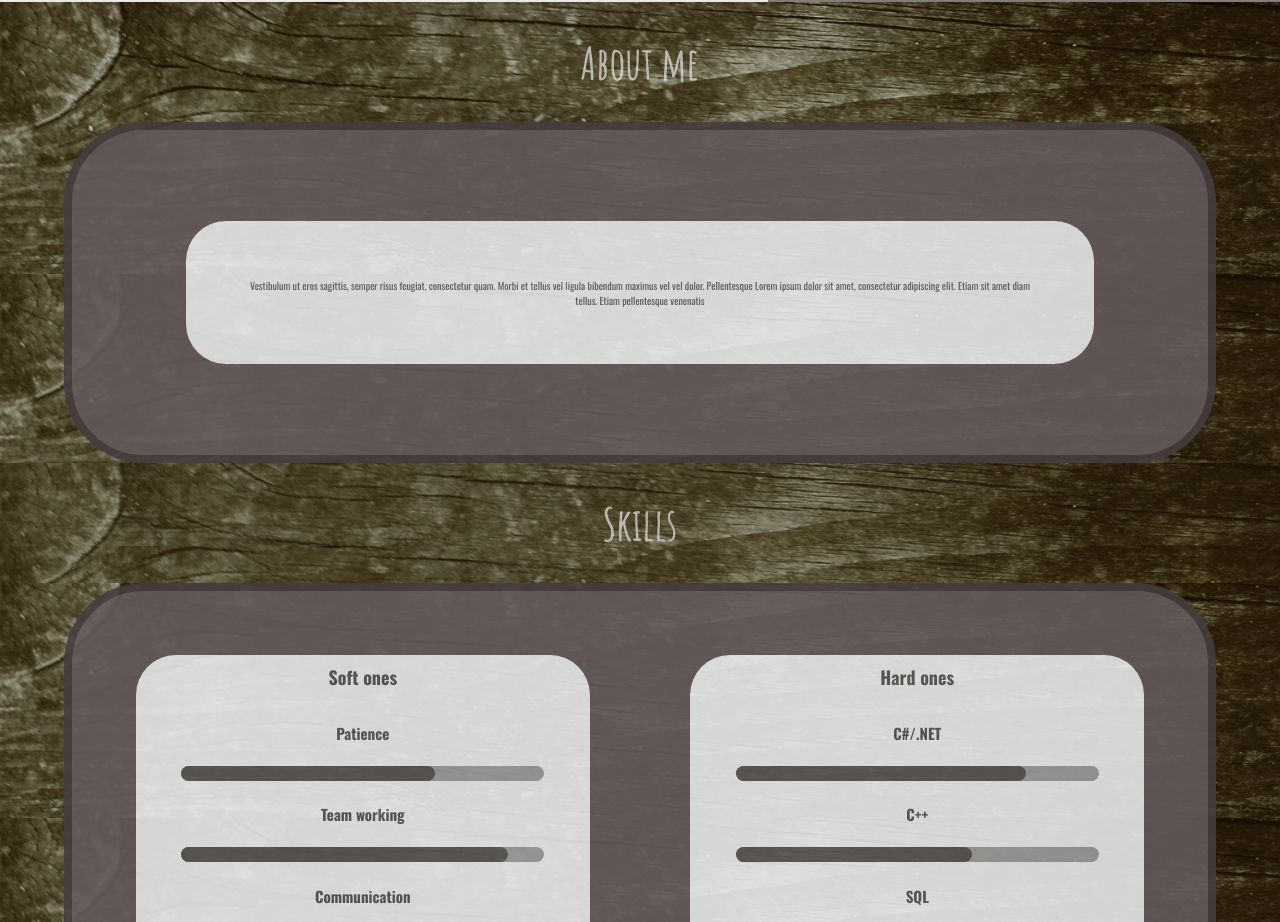
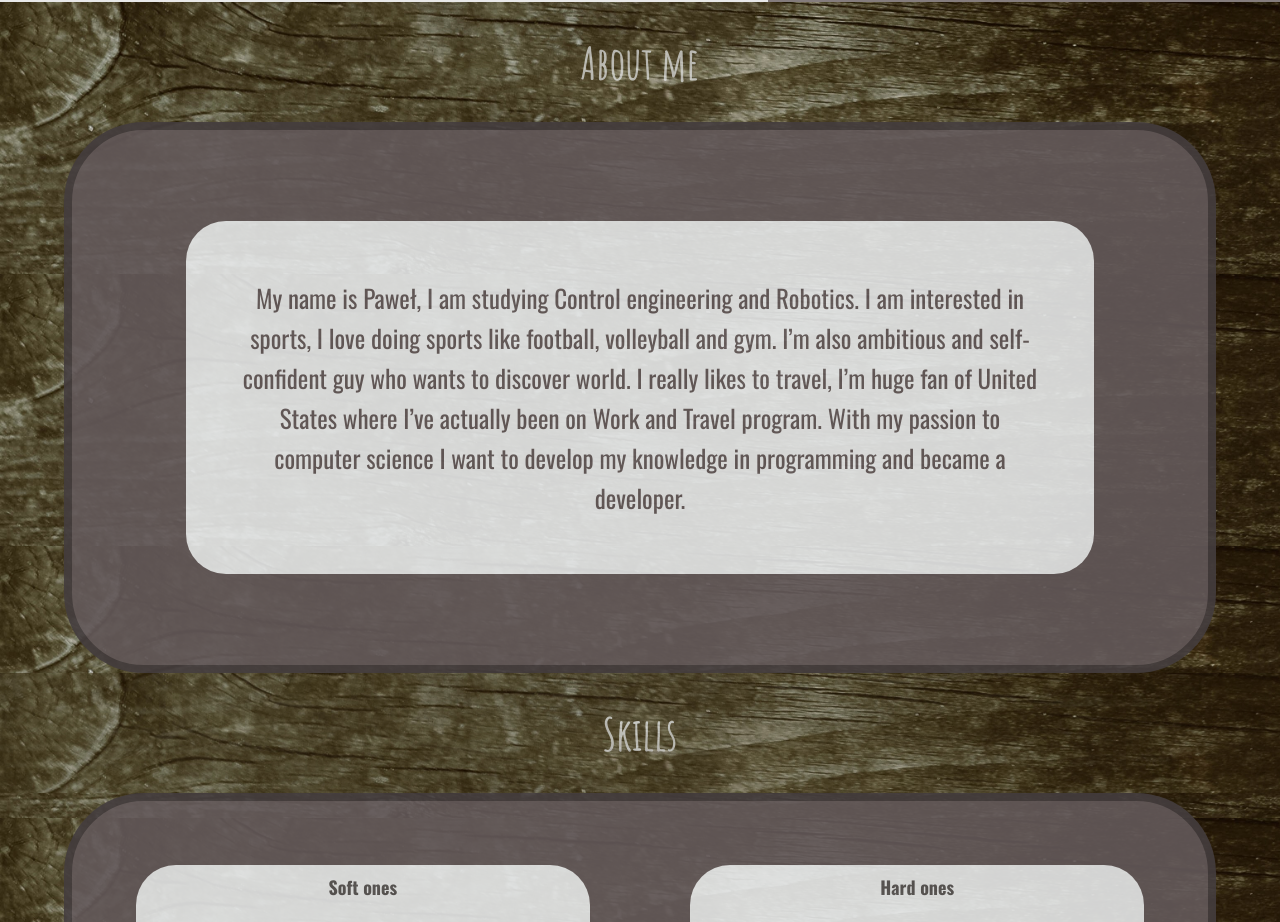
Before and after one commit to PawelPraczyk/Wizytowka-, a plain HTML site: page index.html in a window 1280 px wide. Shown: the part 798-1720 px from the top of the page. Drawn offline with nearby package versions, Linux system fonts and the light colour scheme; grey boxes are pictures that could not be loaded; a web font is replaced by a local one.

Commit message:
Added favicon and changed text about me

```diff
--- a/css/style.css
+++ b/css/style.css
@@ -190,6 +190,8 @@ main {
     border: 1vh solid rgb(68, 61, 62);
     font-family: 'Oswald',
     sans-serif;
+    font-size: 1.3rem;
+    line-height: 2.5rem;
 }
 
 .description {
@@ -471,6 +473,10 @@ footer {
         margin-left: 5%;
         width: 90%;
     }
+    .about-me {
+        font-size: 2.5rem;
+        line-height: 4rem;
+    }
 
     .headers h1 {
         font-size: 8rem;
--- a/index.html
+++ b/index.html
@@ -9,9 +9,10 @@
             integrity="sha384-wvfXpqpZZVQGK6TAh5PVlGOfQNHSoD2xbE+QkPxCAFlNEevoEH3Sl0sibVcOQVnN" crossorigin="anonymous">
         <link href="https://fonts.googleapis.com/css?family=Oswald:400,700&display=swap" rel="stylesheet">
         <link
-            href="https://fonts.googleapis.com/css?family=Amatic+SC:400,700|Dancing+Script:400,700|Indie+Flower|Shadows+Into+Light&display=swap"
-            rel="stylesheet">
+            href="https://fonts.googleapis.com/css?family=Amatic+SC:400,700|Dancing+Script:400,700|Indie+Flower|Shadows+Into+Light&display=swap" rel="stylesheet">
         <link href="https://fonts.googleapis.com/css?family=Farro&display=swap" rel="stylesheet">
+        <link rel="shortcut icon" type="img/png" sizes="16x16" href="img/fav.ico">
+
         <script src="https://ajax.googleapis.com/ajax/libs/jquery/3.4.1/jquery.min.js"></script>
         <script src="js/jquery.scrollTo.min.js"></script>
 
@@ -81,9 +82,10 @@
             </section>
             <section class="about-me" >
                 <div class="description">
-                    Vestibulum ut eros sagittis,
-                    semper risus feugiat, consectetur quam. Morbi et tellus vel ligula bibendum maximus vel vel dolor. Pellentesque
-                    Lorem ipsum dolor sit amet, consectetur adipiscing elit. Etiam sit amet diam tellus. Etiam pellentesque venenatis
+                    My name is Paweł, I am studying Control engineering and Robotics. I am interested in sports, I love doing sports like
+                    football, volleyball and gym. I’m also ambitious and self-confident guy who wants to discover world. I really likes to
+                    travel, I’m huge fan of United States where I’ve actually been on Work and Travel program. With my passion to computer
+                    science I want to develop my knowledge in programming and became a developer.
                 </div>
             </section>
             <section class="between-sec" id="skills">
```
Also changed, not shown: img/ball_game_play_sport_tennis_icon_123910.png (added), img/fav.ico (added), img/favicon.ico (added), img/logo-via-logohub.png (added).
